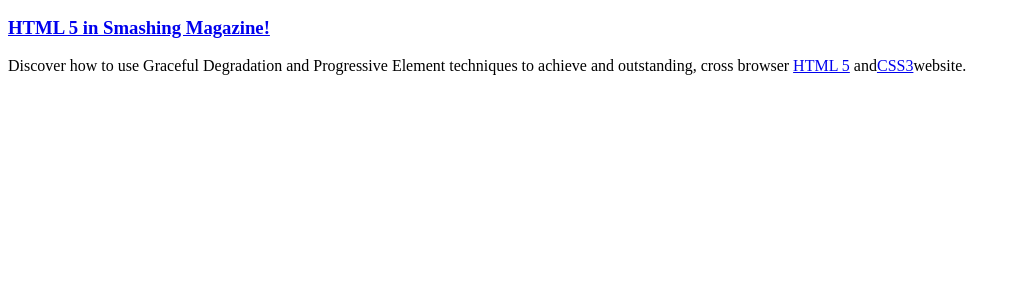
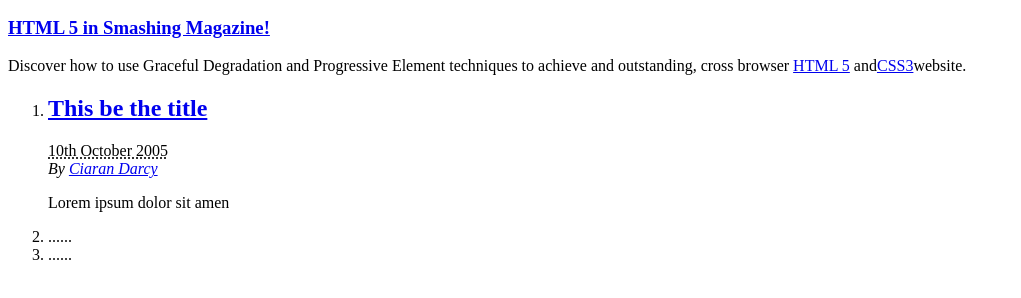
Before and after one commit to Cvd2014/html5-layouts, a plain HTML site: page index.html in a window 1280 px wide. Shown: the part 236-534 px from the top of the page, without its empty margins (0-1021 px from the left). Drawn offline with Linux system fonts and the light colour scheme.

Commit message:
Created body.

```diff
--- a/index.html
+++ b/index.html
@@ -17,6 +17,8 @@
 			<li><a href="#">contact</a></li>
 		</ul></nav>
 	</header>
+
+
 	<aside id="featured" class="body"><article>
 		<figure>
 			<img src="img/temp/sm-logo.gif" alt="Smashing Magazine"/>
@@ -26,7 +28,45 @@
 			<h3><a href="#">HTML 5 in Smashing Magazine!</a></h3>
 		</hgroup>
 		<p>Discover how to use Graceful Degradation and Progressive Element techniques to achieve and outstanding, cross browser <a href="http://dev.w3.org/html5/spec/Overview.html" rel='external'>HTML 5</a> and<a href="http://www.w3.org/TR/css3-roadmap/" rel="external">CSS3</a>website.</p>
+	</article></aside>
 
-	</article></aside>
+	<section id ="content" class ="body">
+		<ol id='posts-list' class='hfeed'>
+
+			<li><article class='hentry'>
+
+				<header>
+					<h2 class='entry-title'><a href="#" rel='bookmark' title='Permalink to this title'>This be the title</a></h2>
+				</header>
+
+				<footer class='post-info'>
+					<abbr class='published' title='2005-10-10T14:07:00-07:00'>
+					10th October 2005
+					</abbr>
+
+					<address class= 'vcard author'>
+						By <a class ='url fn' href="#">Ciaran Darcy</a>
+					</address>
+				</footer> <!--/post info-->
+				<div class ='entry-content'>
+					<p>Lorem ipsum dolor sit amen</p>
+				</div> <!--/content-->
+			</article></li>
+		<li><article>
+			......
+		</article></li>
+
+		<li><article>
+			......
+		</article></li>
+
+
+
+
+
+
+		</ol>
+	</section>
+
 </body>
 </html>
```
